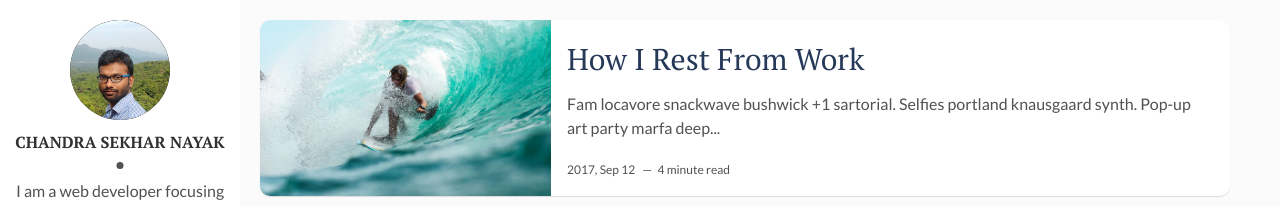
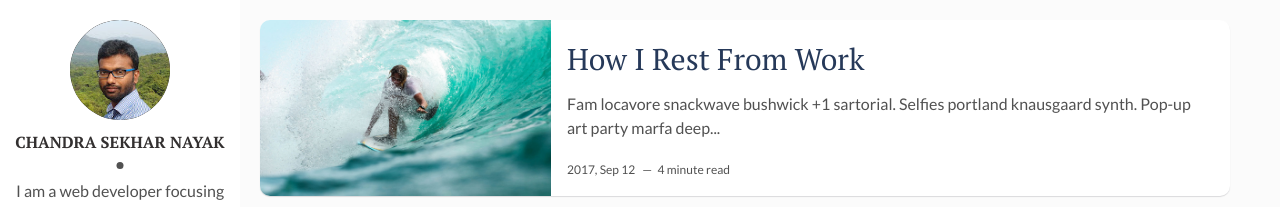
Before and after one commit to ChanSek/chansek.github.io, a Jekyll site: the page built from index.html, in a window 1280 px wide. Shown: the top 207 px of the page. Built offline with Jekyll 4.4.1, drawn with Linux system fonts in a browser that asks for light colours.

Commit message:
Edited the size of profile pic

```diff
--- a/_config.yml
+++ b/_config.yml
@@ -9,7 +9,7 @@
 
 # Author Settings
 author: Chandra Sekhar Nayak
-author-img: chansek.jpg # add your photo
+author-img: chansek.jpg
 about-author: I am a web developer focusing on front-end development. Always hungry to keep learning. # add description
 twitter: iChanSek
 facebook: iChanSek
@@ -18,7 +18,7 @@
 email: chansek@live.com
 
 # Disqus
-discus-identifier: mr-brown # add your discus identifier
+discus-identifier: chandrasekharnayak # add your discus identifier
 
 # Tracker
 analytics: # Google Analytics
```
Also changed, not shown: assets/img/chansek.jpg.
